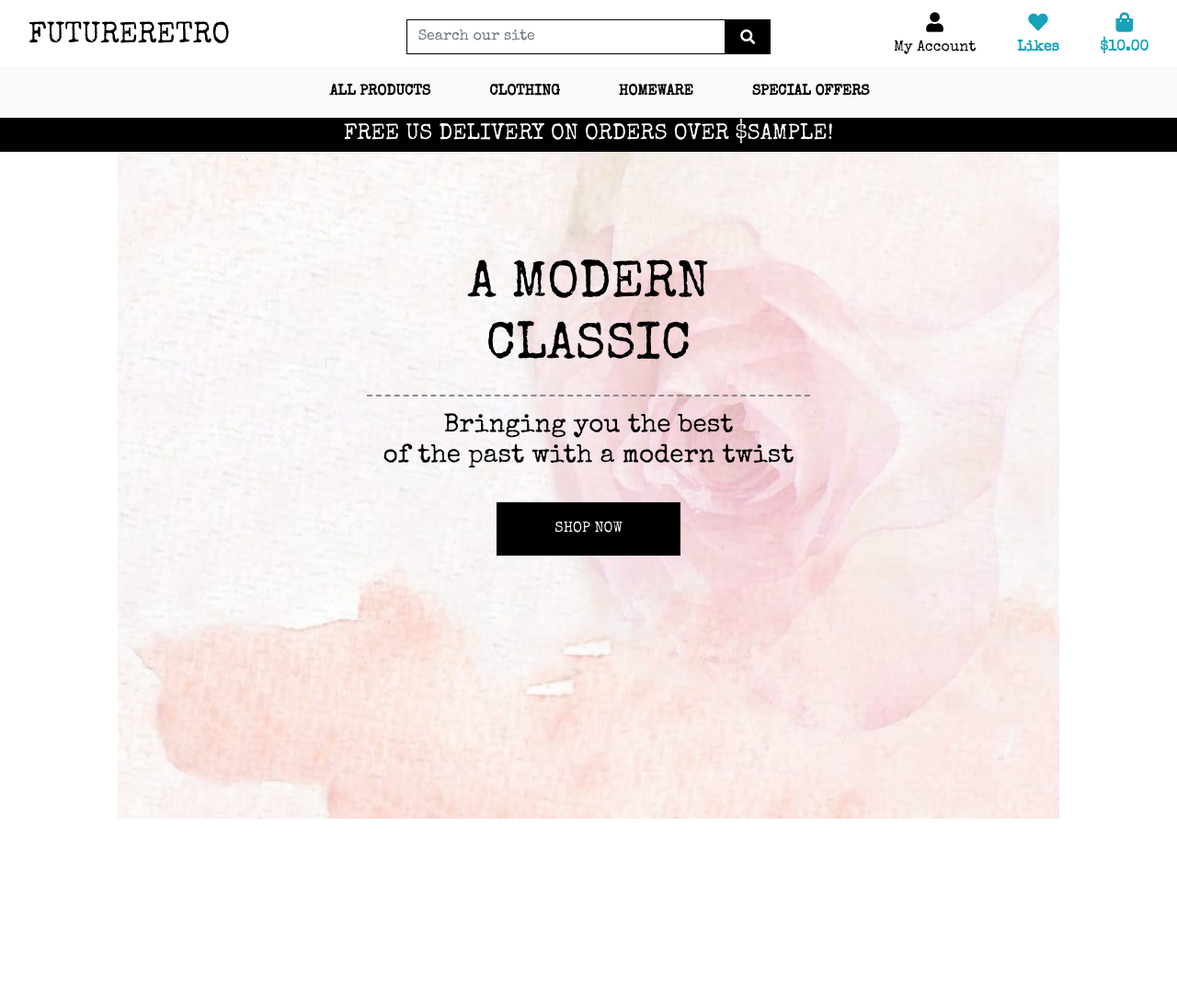
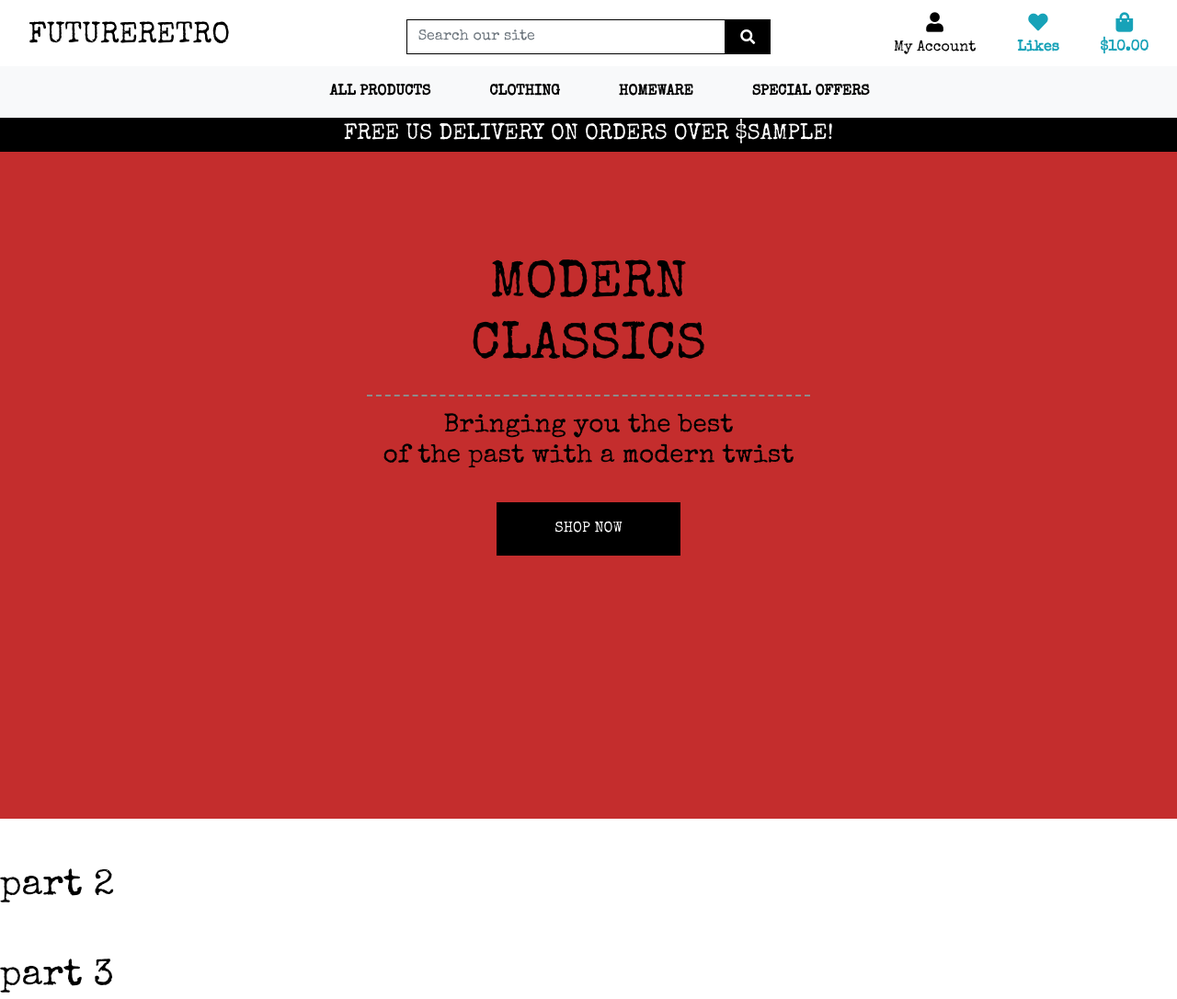
Before and after one commit to JosefinE7/MS4_FR_Store, a Django app: template home/templates/home/index.html in a window 1280 px wide. Shown: the whole page at 92% size. Before the commit the page ends 890 px from the top, so only its background shows below. Run offline with Django 3.2, Linux system fonts and the light colour scheme; the template is opened without the code that fills it: most values are stand-ins (such as "Sample title", 1, 10 or a date in 2020); some libraries are stand-ins or nearby versions.

Commit message:
Completed structure of hero img and hero header on home page

```diff
--- a/home/templates/home/index.html
+++ b/home/templates/home/index.html
@@ -2,11 +2,12 @@
 {% load static %}
 
 {% block content %}
-<div class="container h-100 hero-background">
-    <div class="row h-100 d-flex justify-content-center">
+<div class="home-page-item h-100 hero-background">
+    <div class="container h-100"> <!--h-100-->
+        <div class="row h-100 d-flex justify-content-center"><!--h-100-->
             <div class="col-7 col-md-6 my-auto">
                 <h1 class="display-4 logo-font text-black text-center">
-                A Modern Classic
+                    Modern Classics
                 </h1>
                 <hr class="hr-dashed-grey">
                 <h3 class="bold text-center">
@@ -22,5 +23,13 @@
             </div>
         </div>
     </div>
+</div>
+<div class="home-page-item">
+    <h1>part 2 </h1>
+</div>
+
+<div class="home-page-item">
+    <h1>part 3</h1>
+</div>
 
 {% endblock %}
--- a/static/css/base.css
+++ b/static/css/base.css
@@ -63,10 +63,17 @@ body {
 }
 
 /* -------------------------------- Home page specific */
+.home-page-item {
+    margin-bottom: 50px;
+    margin-left: auto;
+    margin-right: auto;
+}
+
 .hero-background {
-    background: url('/media/ms4-background-2.jpg') center center fixed;
+    background: rgb(196, 45, 45);/* url('/media/ms4-background-2.jpg') center center fixed; */
     background-size: cover;
     height: calc(100vh - 164px);
+    width: 100%;
 }
 
 /* -------------------------------- Media Queries */
```
Lines whose indentation alone changed are shown as unchanged.
